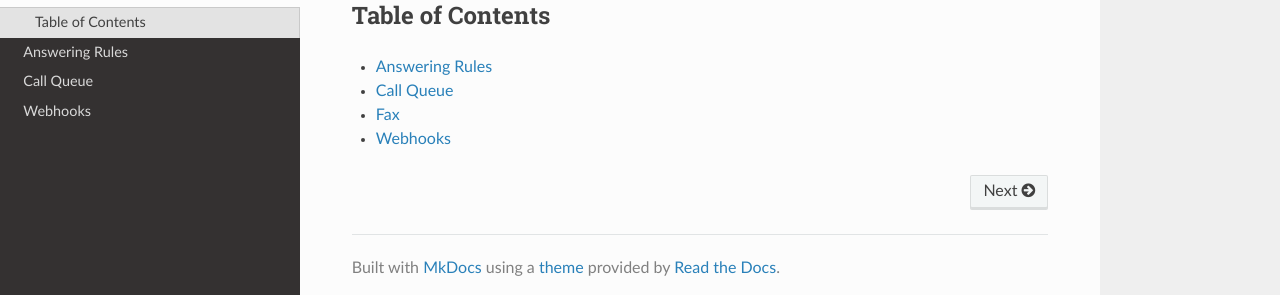
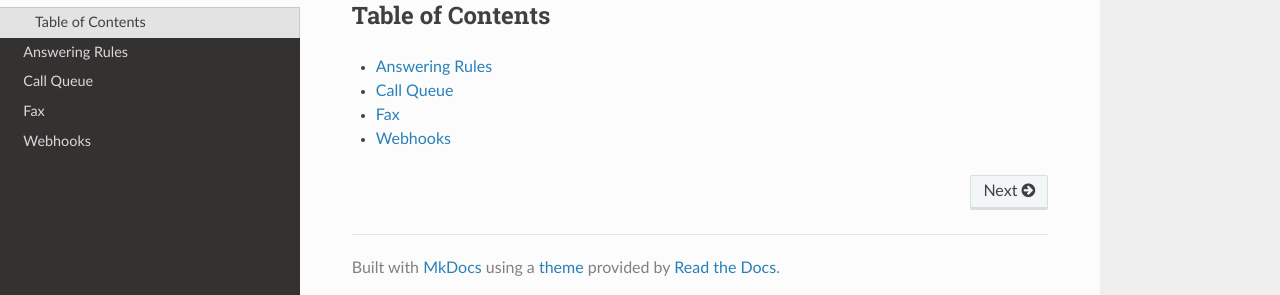
Before and after one commit to grokify/ringcentral-docs-quickstart, an MkDocs documentation site: the page built from docs/index.md, in a window 1280 px wide. Shown: the part 161-456 px from the top of the page. Built offline with MkDocs 1.6.1, drawn with Linux system fonts in a browser that asks for light colours; nearby versions of some CDN libraries; old or Windows-style settings are respelled for this version of MkDocs.

Commit message:
update mkdocs

```diff
--- a/mkdocs.yml
+++ b/mkdocs.yml
@@ -8,4 +8,5 @@ pages:
 - ['index.md', 'Quickstart', 'Overview']
 - ['answering_rules.md', 'Quickstart', 'Answering Rules']
 - ['call_queue.md', 'Quickstart', 'Call Queue']
+- ['fax.md', 'Quickstart', 'Fax']
 - ['webhooks.md', 'Quickstart', 'Webhooks']
```
